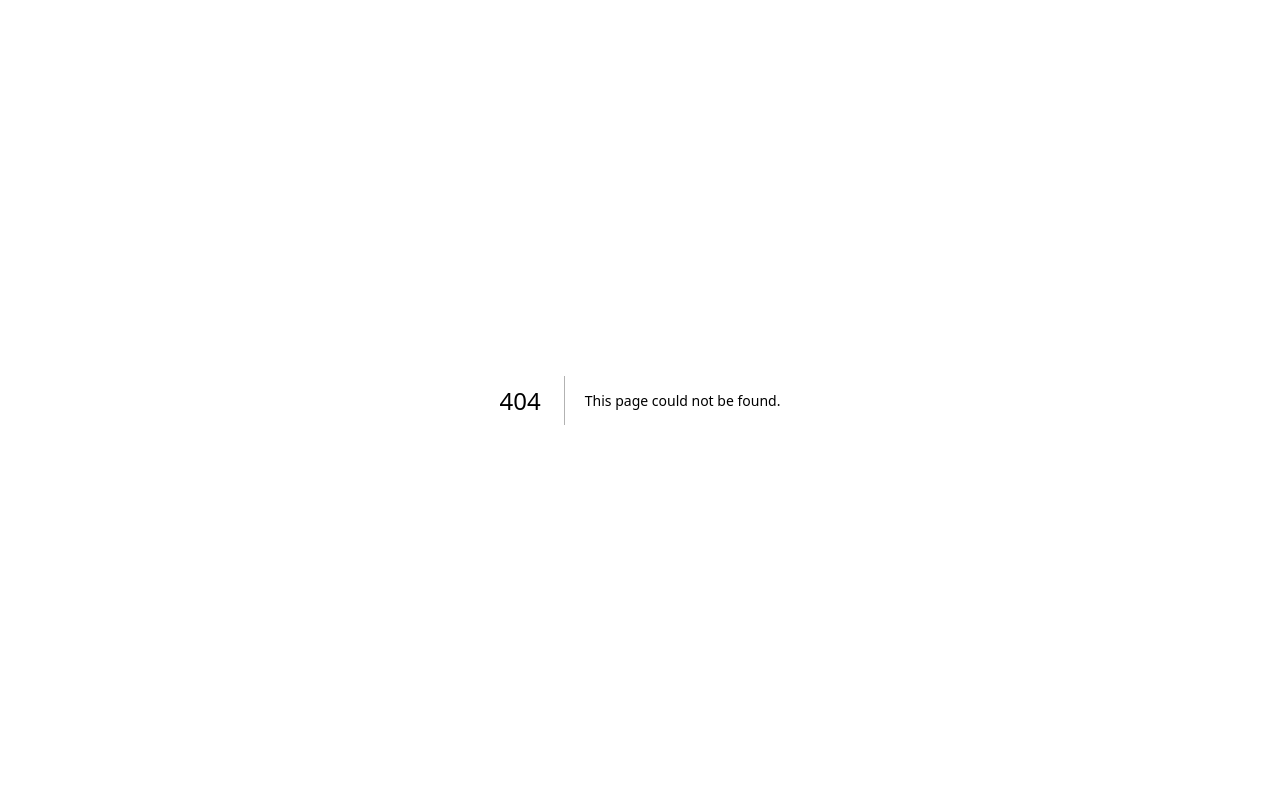
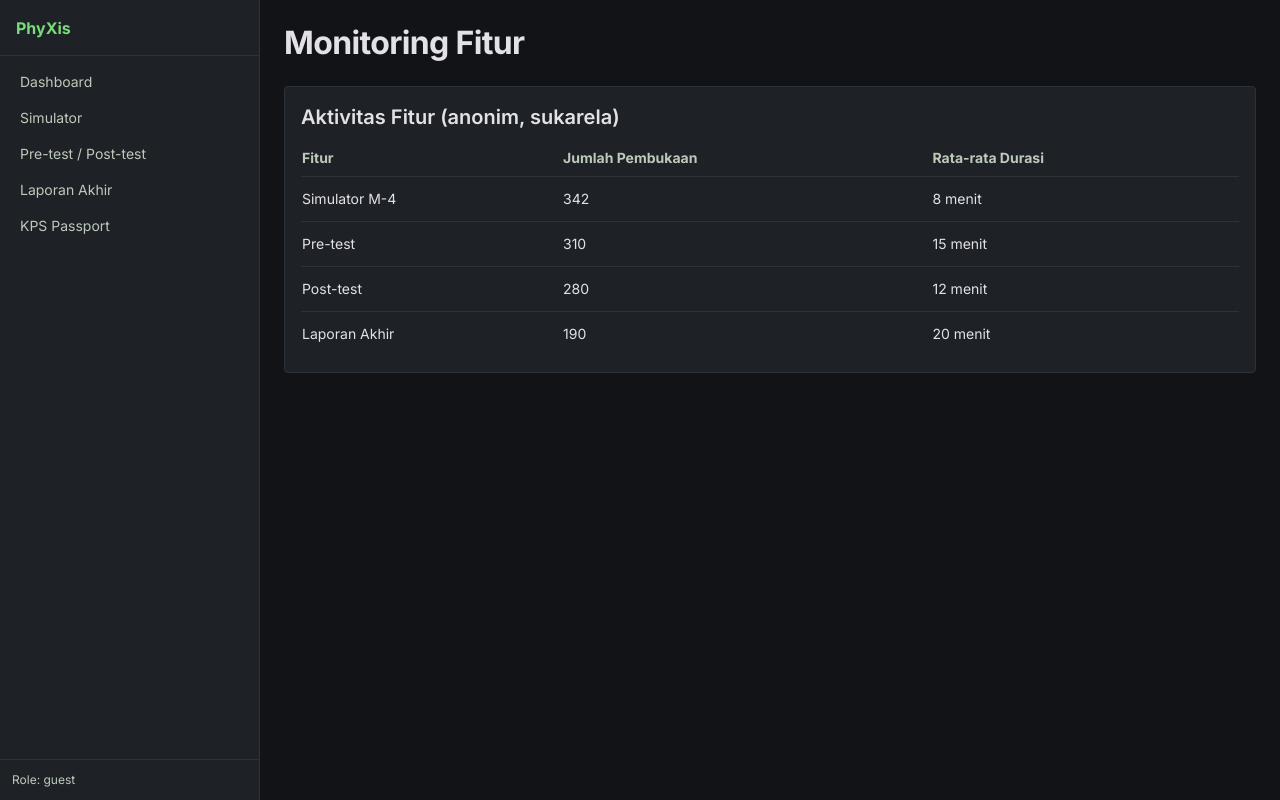
Before and after one commit to kemal-faza/phyxis, a Next.js app: page /monitoring in a window 1280 px wide. Before the commit this address had no page. Built offline with nearby package versions, Linux system fonts and the light colour scheme.

Commit message:
feat: add monitoring fitur page with mock data

```diff
--- /dev/null
+++ b/app/(app)/monitoring/page.tsx
@@ -0,0 +1,38 @@
+import { Card } from '@/components/ui/Card'
+import { MONITORING_DATA } from '@/features/monitoring/data/mockMonitoring'
+
+function formatDuration(seconds: number) {
+  const m = Math.floor(seconds / 60)
+  return `${m} menit`
+}
+
+export default function MonitoringPage() {
+  return (
+    <div className="space-y-6">
+      <h1 className="text-headline-lg">Monitoring Fitur</h1>
+      <Card>
+        <h2 className="mb-4 text-headline-sm">Aktivitas Fitur (anonim, sukarela)</h2>
+        <div className="overflow-x-auto">
+          <table className="w-full text-left text-sm">
+            <thead>
+              <tr className="border-b border-border-subtle text-on-surface-variant">
+                <th className="pb-2">Fitur</th>
+                <th className="pb-2">Jumlah Pembukaan</th>
+                <th className="pb-2">Rata-rata Durasi</th>
+              </tr>
+            </thead>
+            <tbody>
+              {MONITORING_DATA.map((row) => (
+                <tr key={row.feature} className="border-b border-border-subtle last:border-0">
+                  <td className="py-3">{row.feature}</td>
+                  <td className="py-3">{row.opens}</td>
+                  <td className="py-3">{formatDuration(row.avgDurationSeconds)}</td>
+                </tr>
+              ))}
+            </tbody>
+          </table>
+        </div>
+      </Card>
+    </div>
+  )
+}
--- /dev/null
+++ b/features/monitoring/data/mockMonitoring.ts
@@ -0,0 +1,6 @@
+export const MONITORING_DATA = [
+  { feature: 'Simulator M-4', opens: 342, avgDurationSeconds: 480 },
+  { feature: 'Pre-test', opens: 310, avgDurationSeconds: 900 },
+  { feature: 'Post-test', opens: 280, avgDurationSeconds: 720 },
+  { feature: 'Laporan Akhir', opens: 190, avgDurationSeconds: 1200 },
+]
```
